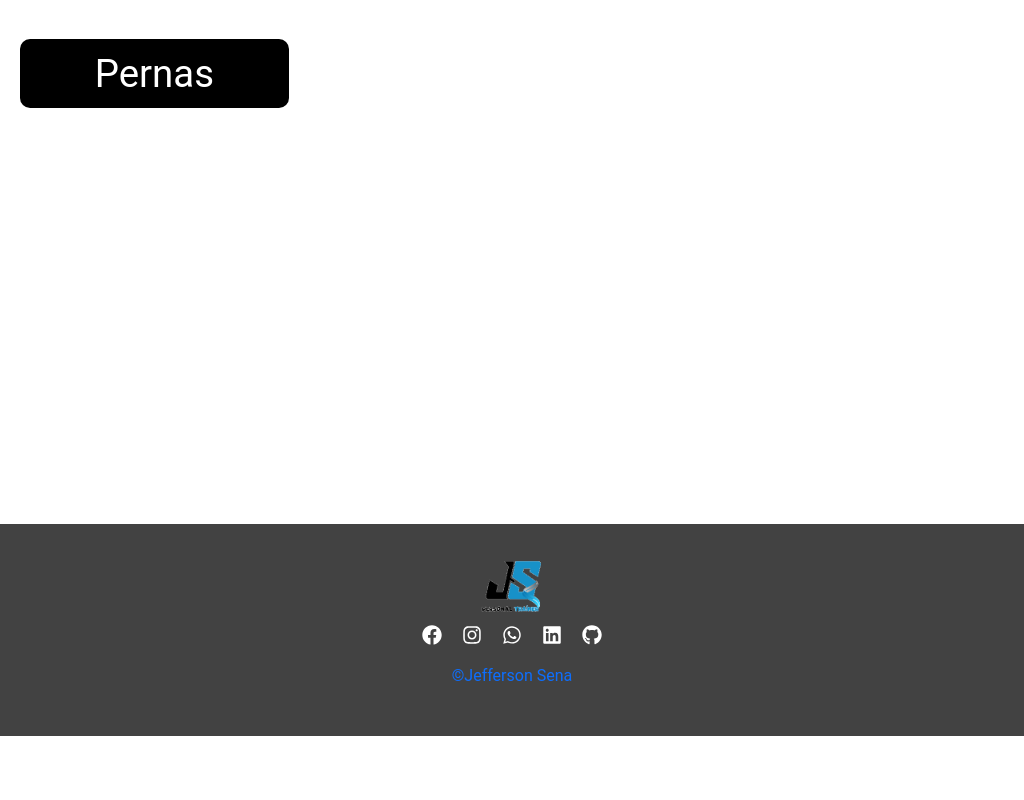
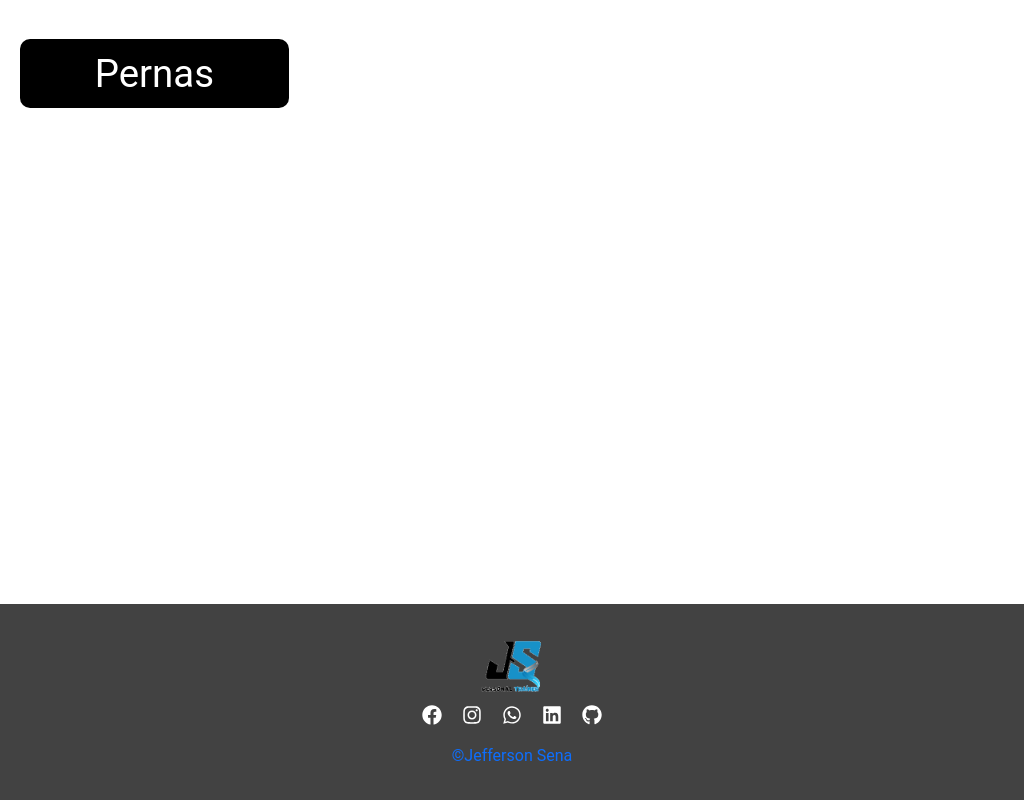
Before and after one commit to jeffersonsena7/ProjetoAcademia, a React (Create React App) app: page /treino in a window 1024 px wide. Shown: the part 972-1772 px from the top of the page. Before the commit the page ends 1708 px from the top, so only its background shows below. Built offline with nearby package versions, Linux system fonts and the light colour scheme.

Commit message:
Update Select.css

```diff
--- a/src/components/selectTreino/Select.css
+++ b/src/components/selectTreino/Select.css
@@ -185,7 +185,7 @@
     justify-content: space-around;
     padding-top: 30px;
     padding-bottom: 2em;
-    margin-top: 25em;
+    margin-top: 30em;
     background-color: #000000bd;
     z-index: 1;
   }
```
